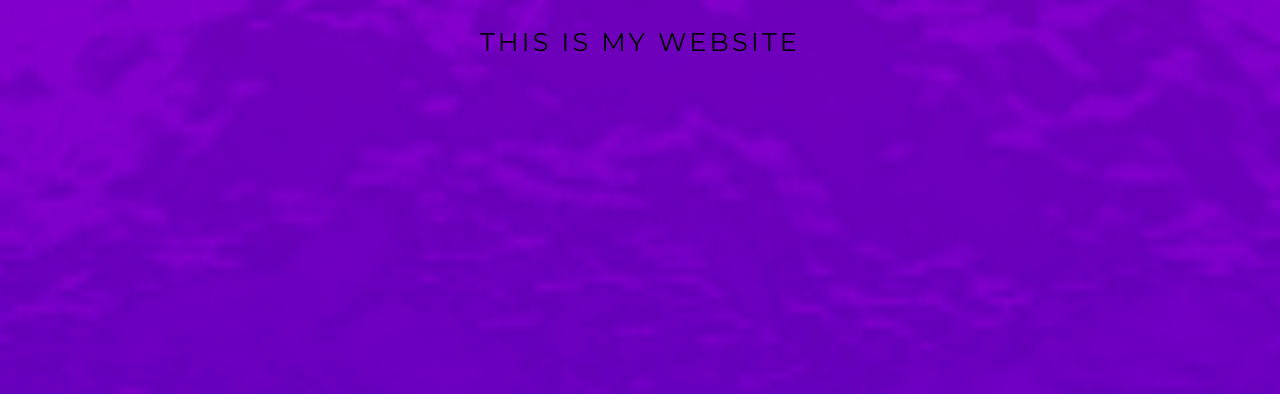
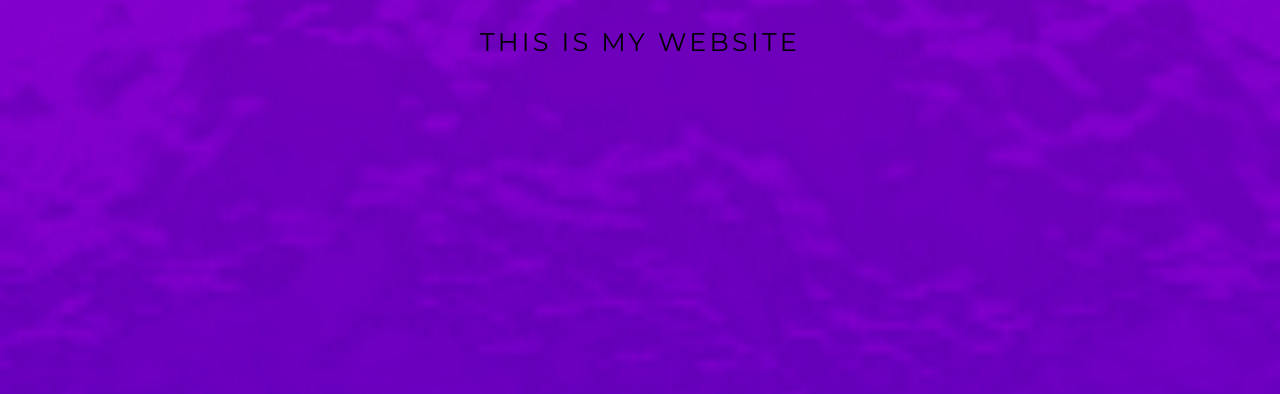
Before and after one commit to ianplasma/ps, a plain HTML site: page index.html in a window 1280 px wide. Shown: the part 406-800 px from the top of the page. Drawn offline with nearby package versions, Linux system fonts and the light colour scheme.

Commit message:
fixed bg height

```diff
--- a/css/styles.css
+++ b/css/styles.css
@@ -6,7 +6,7 @@ body {
 
 .bg_long, .bg_short {
   position: absolute;
-  height: 145vw;
+  height: 150vw;
   width: 100vw;
   top: 0px;
   left: 0px;
```
